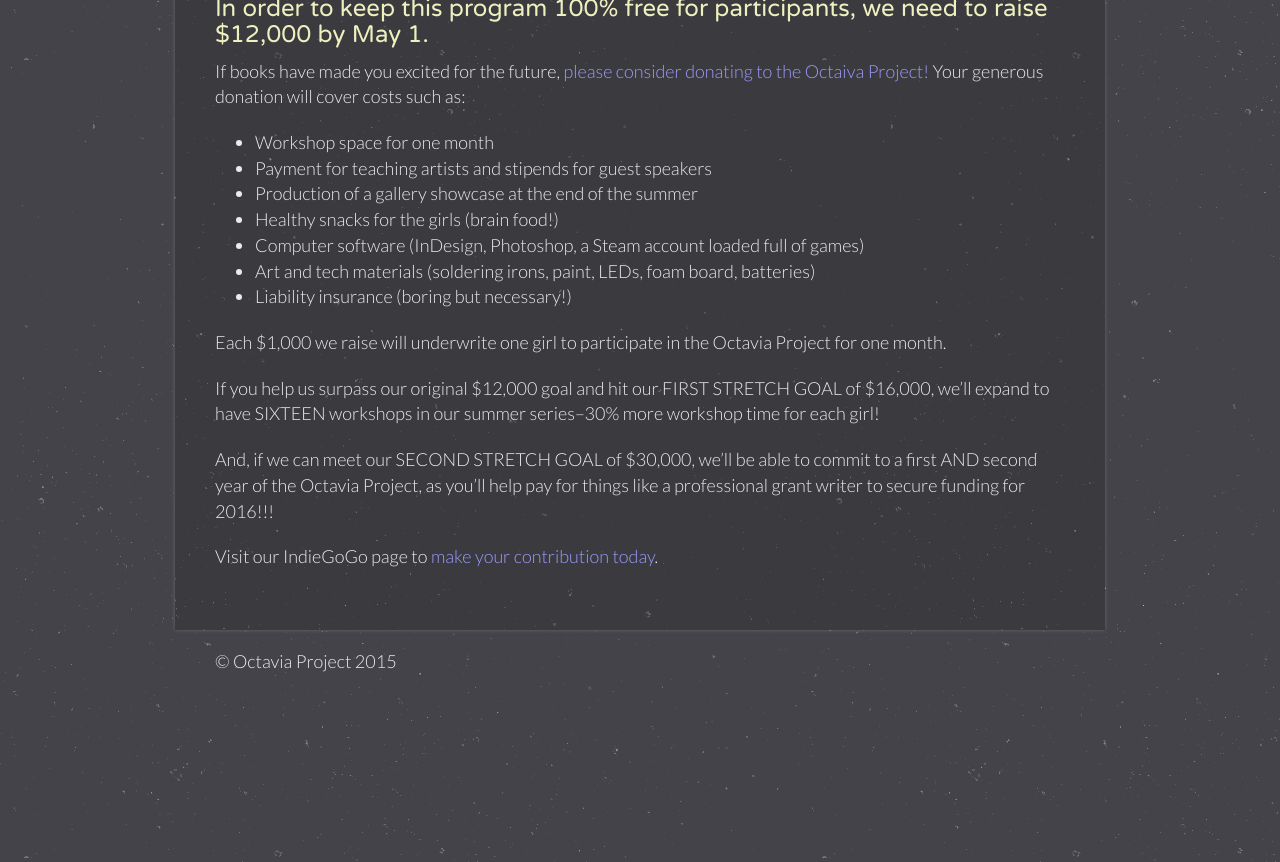
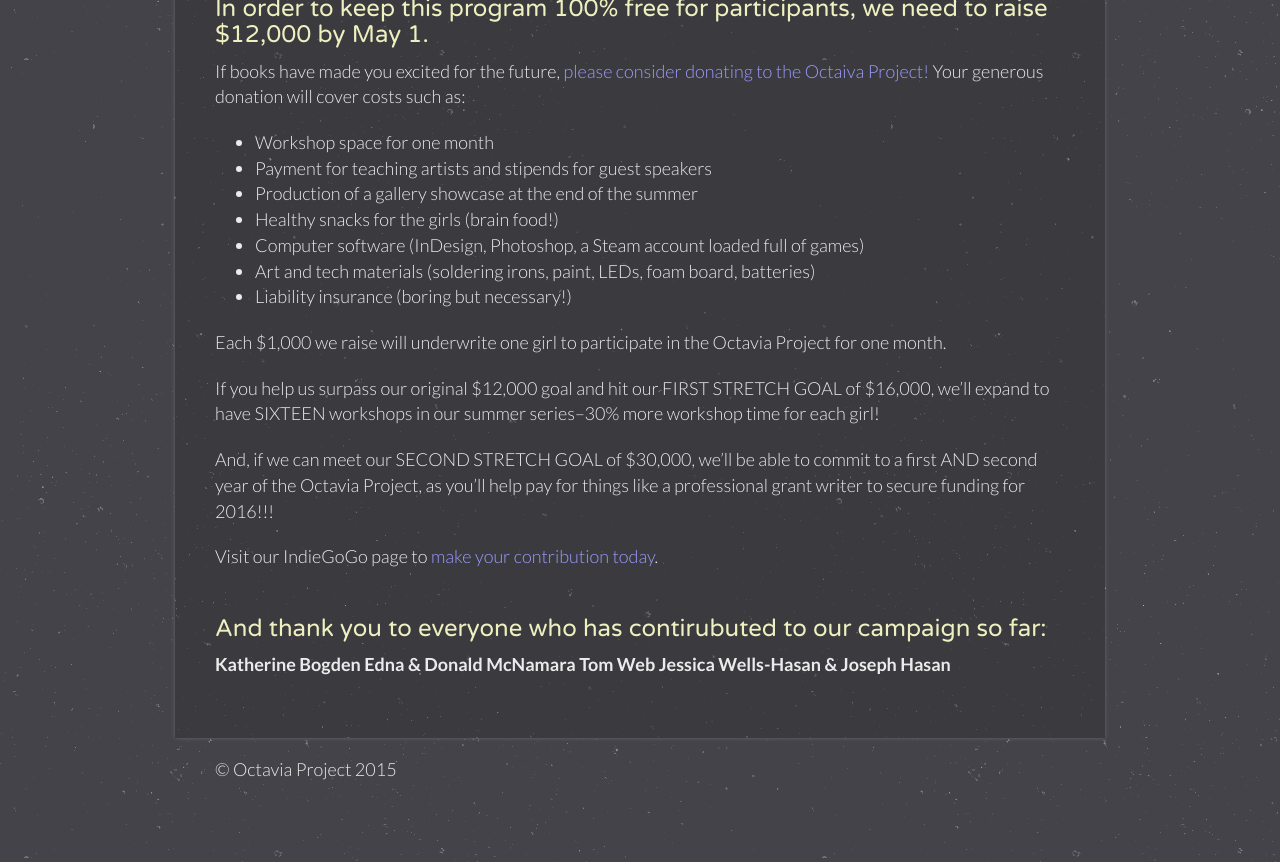
Before and after one commit to OctaviaProject/octaviaproject.github.io, a Jekyll site: the page built from donate.html, in a window 1280 px wide and 900 px high, scrolled down 607 px, cut to the strip 38-900 px from the top of the window. Built offline with Jekyll 4.4.1, drawn with Linux system fonts in a browser that asks for light colours.

Commit message:
Added list of donors

```diff
--- a/donate.html
+++ b/donate.html
@@ -39,6 +39,17 @@
           make your contribution today</a>.
       </p>
 
+      <br>
+
+      <h3>And thank you to everyone who has contirubuted to our campaign so far:</h3>
+      <p><b>
+          Katherine Bogden
+          Edna & Donald McNamara
+          Tom Web
+          Jessica Wells-Hasan & Joseph Hasan
+          </b>
+      </p>
+
     </div>
 
 {% include footer.html %}
```
